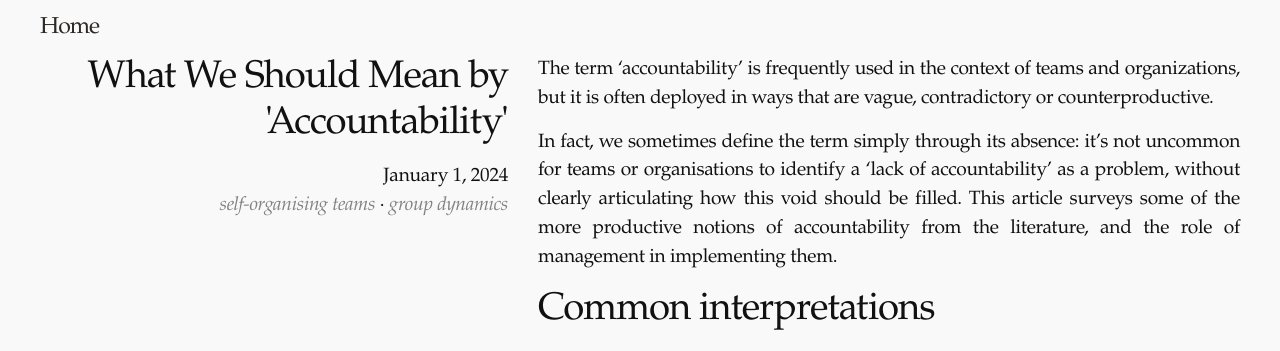
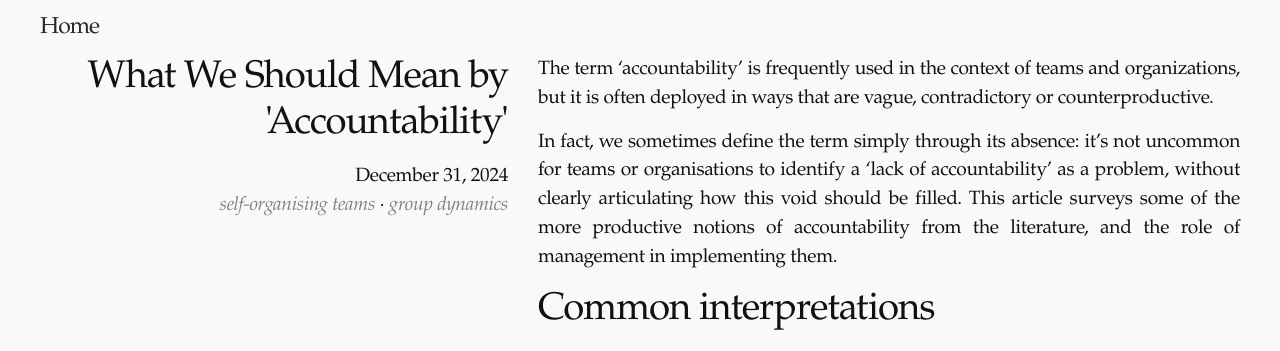
Before and after one commit to jbrunton/jbrunton.com, a Jekyll site: the page built from _posts/2024-12-31-what-we-should-mean-by-accountability.md, in a window 1280 px wide and 900 px high. Shown: the top 351 px of the window. Built offline with Jekyll 4.4.1, drawn with Linux system fonts in a browser that asks for light colours; some web fonts are replaced; some of the changed text lies outside the part shown.

Commit message:
fix: dates

```diff
--- a/_posts/2025-01-01-what-we-should-mean-by-accountability.md
+++ b/_posts/2024-12-31-what-we-should-mean-by-accountability.md
@@ -1,7 +1,7 @@
 ---
 layout: post
 title: "What We Should Mean by 'Accountability'"
-date: 2024-01-01
+date: 2024-12-31
 tags:
   - self-organising teams
   - group dynamics
@@ -69,7 +69,7 @@ Amy Edmondson [2018] provides helpful guidance for leadership to build and susta
     <thead>
       <tr>
         <th>Category</th>
-        <th style="width: 30%">Setting the stage</th>
+        <th style="width: 30%">Setting the Stage</th>
         <th style="width: 30%">Inviting Participation</th>
         <th style="width: 30%">Responding Productively</th>
       </tr>
```
